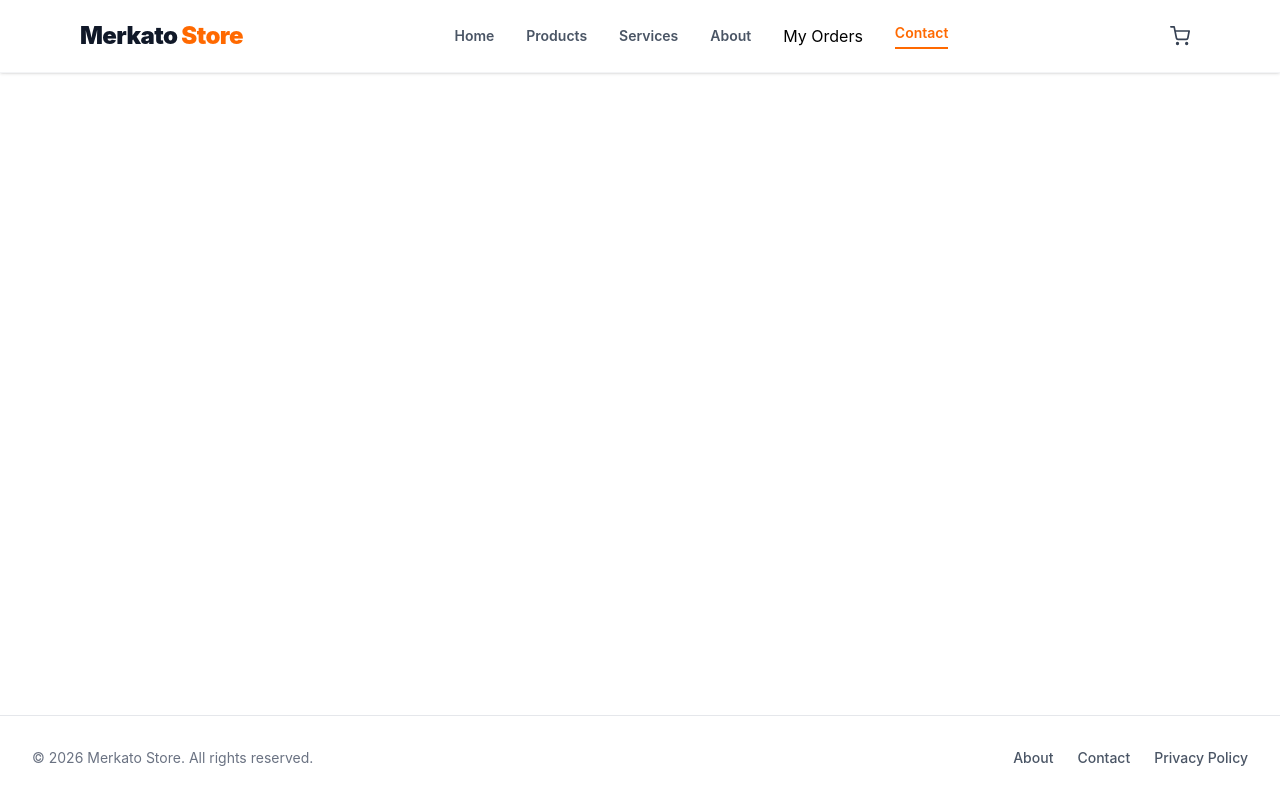
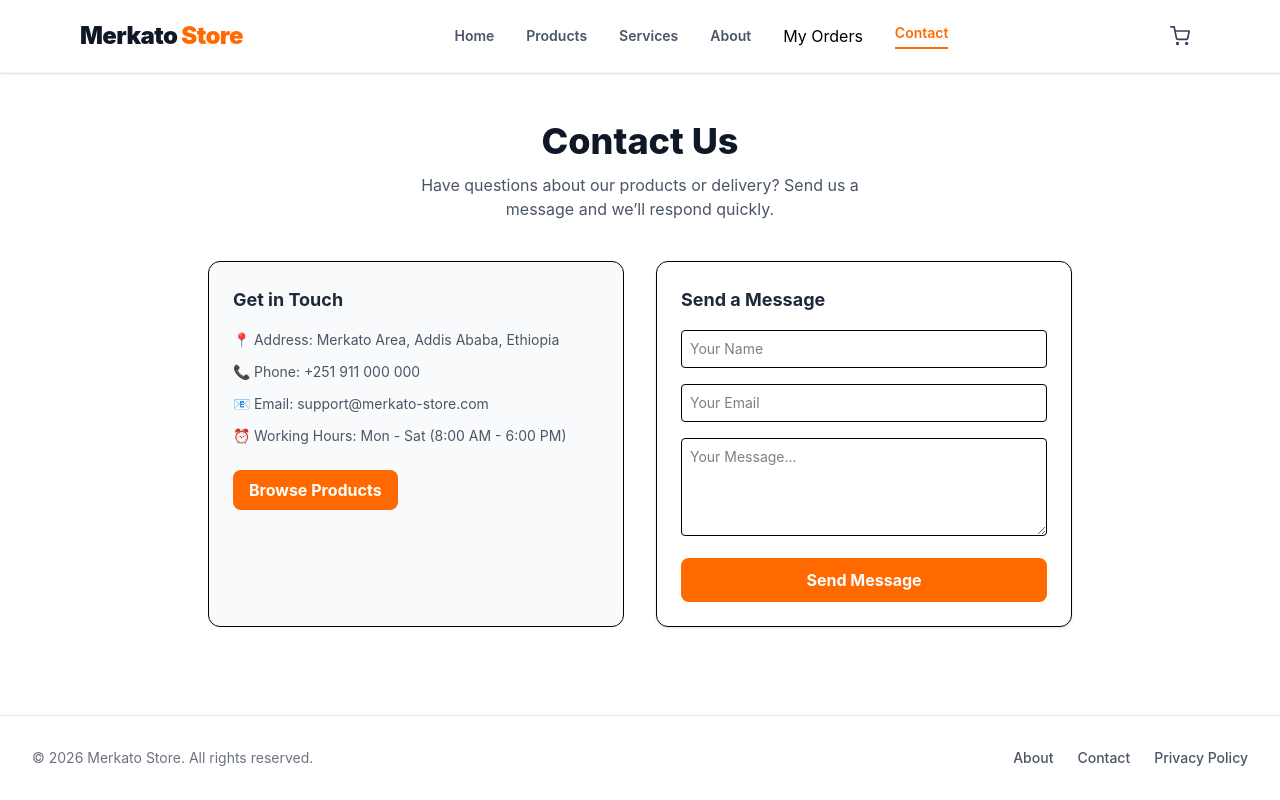
Before and after one commit to belaynewzewdie90-boop/merkato-store, a React (Vite) app: page /contact in a window 1280 px wide. Built offline with nearby package versions, Linux system fonts and the light colour scheme.

Commit message:
Add Contact page and route

```diff
--- a/src/App.jsx
+++ b/src/App.jsx
@@ -7,6 +7,7 @@ import Cart from "./pages/Cart";
 import Tracking from "./pages/Tracking";
 import Checkout from "./pages/Checkout"; // Make sure Checkout is imported if you or your team added it
 import Services from "./pages/Services";
+import Contact from "./pages/Contact";
 
 function App() {
   return (
@@ -23,6 +24,7 @@ function App() {
           <Route path="/tracking" element={<Tracking />} />
           <Route path="/tracking/:orderId" element={<Tracking />} />
            <Route path="/services" element={<Services />} />
+           <Route path="/contact" element={<Contact />} />
         </Routes>
       </div>
       <Footer />
--- /dev/null
+++ b/src/pages/Contact.jsx
@@ -0,0 +1,137 @@
+import { useState } from "react";
+import { Link } from "react-router-dom";
+
+export default function Contact() {
+  const [formData, setFormData] = useState({
+    name: "",
+    email: "",
+    message: "",
+  });
+
+  const [sent, setSent] = useState(false);
+
+  const handleSubmit = (e) => {
+    e.preventDefault();
+    setSent(true);
+
+    // simulate sending message
+    setTimeout(() => {
+      setFormData({ name: "", email: "", message: "" });
+      setSent(false);
+    }, 2500);
+  };
+
+  return (
+    <div className="container mx-auto px-4 py-12 max-w-4xl">
+      {/* Header */}
+      <div className="text-center mb-10">
+        <h1 className="text-4xl font-extrabold text-gray-900 mb-3">
+          Contact Us
+        </h1>
+        <p className="text-gray-600 max-w-md mx-auto">
+          Have questions about our products or delivery? Send us a message and
+          we’ll respond quickly.
+        </p>
+      </div>
+
+      <div className="grid grid-cols-1 md:grid-cols-2 gap-8">
+        {/* Contact Info */}
+        <div className="bg-gray-50 p-6 rounded-xl border">
+          <h2 className="text-lg font-bold mb-4 text-gray-800">
+            Get in Touch
+          </h2>
+
+          <div className="space-y-3 text-sm text-gray-600">
+            <p>
+              📍 Address: Merkato Area, Addis Ababa, Ethiopia
+            </p>
+            <p>
+              📞 Phone: +251 911 000 000
+            </p>
+            <p>
+              📧 Email: support@merkato-store.com
+            </p>
+            <p>
+              ⏰ Working Hours: Mon - Sat (8:00 AM - 6:00 PM)
+            </p>
+          </div>
+
+          <div className="mt-6">
+            <Link
+              to="/products"
+              className="inline-block bg-orange-500 hover:bg-orange-600 text-white font-bold py-2 px-4 rounded-lg transition"
+            >
+              Browse Products
+            </Link>
+          </div>
+        </div>
+
+        {/* Contact Form */}
+        <div className="border rounded-xl p-6 bg-white shadow-sm">
+          <h2 className="text-lg font-bold mb-4 text-gray-800">
+            Send a Message
+          </h2>
+
+          {sent ? (
+            <div className="text-center py-10">
+              <p className="text-green-600 font-bold text-lg">
+                ✅ Message Sent Successfully!
+              </p>
+              <p className="text-sm text-gray-500 mt-2">
+                We’ll get back to you soon.
+              </p>
+            </div>
+          ) : (
+            <form onSubmit={handleSubmit} className="space-y-4">
+              <div>
+                <input
+                  type="text"
+                  required
+                  placeholder="Your Name"
+                  value={formData.name}
+                  onChange={(e) =>
+                    setFormData({ ...formData, name: e.target.value })
+                  }
+                  className="w-full border p-2 rounded text-sm focus:ring-2 focus:ring-orange-500 outline-none"
+                />
+              </div>
+
+              <div>
+                <input
+                  type="email"
+                  required
+                  placeholder="Your Email"
+                  value={formData.email}
+                  onChange={(e) =>
+                    setFormData({ ...formData, email: e.target.value })
+                  }
+                  className="w-full border p-2 rounded text-sm focus:ring-2 focus:ring-orange-500 outline-none"
+                />
+              </div>
+
+              <div>
+                <textarea
+                  rows="4"
+                  required
+                  placeholder="Your Message..."
+                  value={formData.message}
+                  onChange={(e) =>
+                    setFormData({ ...formData, message: e.target.value })
+                  }
+                  className="w-full border p-2 rounded text-sm focus:ring-2 focus:ring-orange-500 outline-none"
+                />
+              </div>
+
+              <button
+                type="submit"
+                className="w-full bg-orange-500 hover:bg-orange-600 text-white font-bold py-2.5 rounded-lg transition"
+              >
+                Send Message
+              </button>
+            </form>
+          )}
+        </div>
+      </div>
+    </div>
+  );
+}
```
